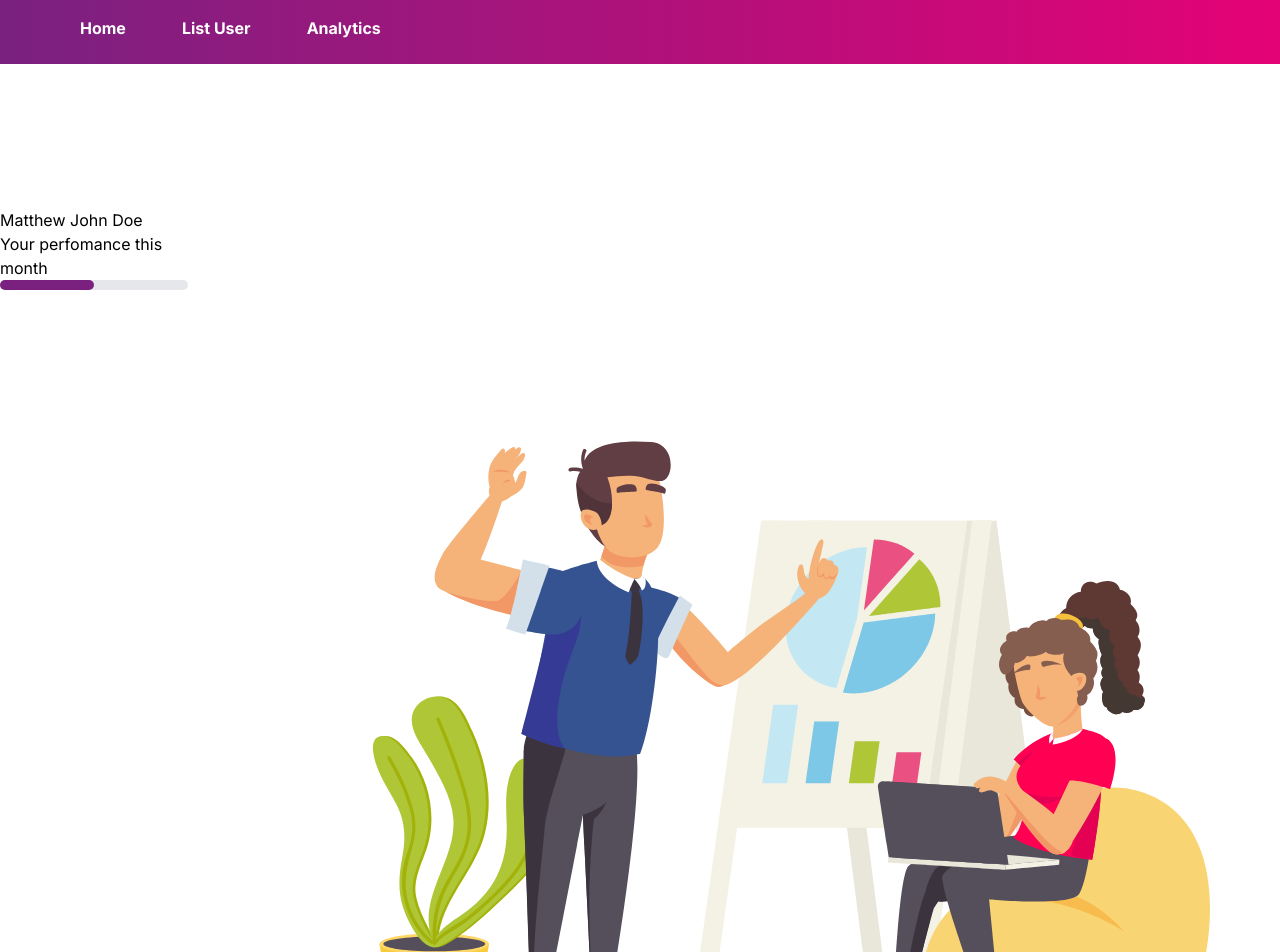
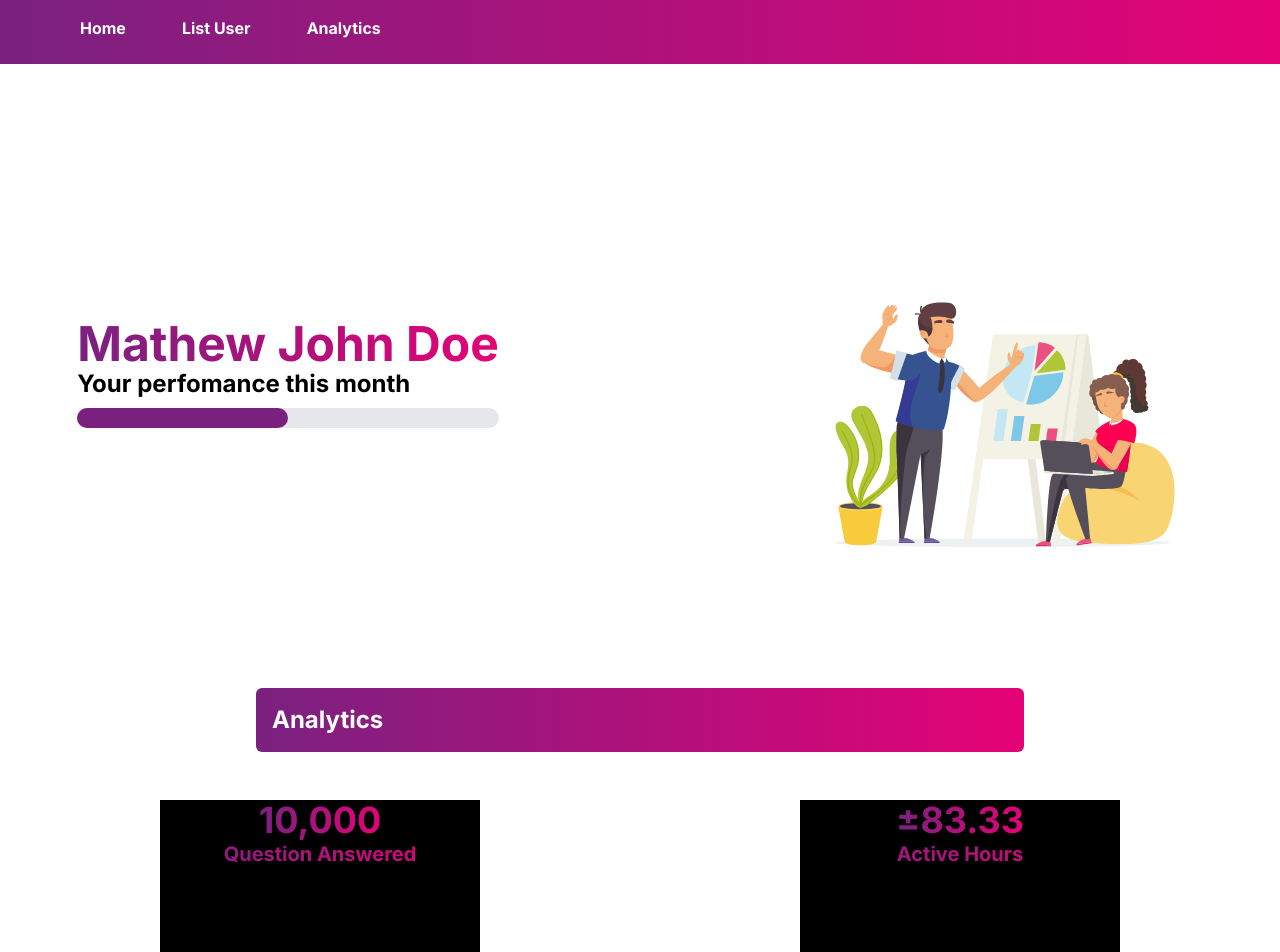
Before and after one commit to sipaling-hackaton/Sipaling-Hackaton-Technoscape-2024-app, a Next.js app in the folder app/: page /landing in a window 1280 px wide. Shown: the top 952 px of the page. Built offline with nearby package versions, Linux system fonts and the light colour scheme.

Commit message:
update landing Page
Stats not updated , Pie chart not integrated

```diff
--- a/app/src/app/landing/page.tsx
+++ b/app/src/app/landing/page.tsx
@@ -10,24 +10,40 @@ const Landing = () => {
     <div>
       <Navbar />
       <div className="flex flex-nowarp mb-24">
-        <div className="flex m-auto gap-36">
-          <div className="text-left pt-36">
-            <h1>Matthew John Doe</h1>
-            <h3>Your perfomance this month</h3>
-            <div className="w-full bg-gray-200 rounded-full h-2.5 dark:bg-gray-700">
+        <div className="flex m-auto gap-80">
+          <div className="text-left pt-64">
+            <h1 className="font-bold text-5xl bg-gradient-to-r from-[#7a2180] to-[#e40276] inline-block text-transparent bg-clip-text">Mathew John Doe</h1>
+            <h3 className="text-2xl font-bold pb-2">Your perfomance this month</h3>
+            <div className="w-full bg-gray-200 rounded-full h-5 dark:bg-gray-700">
               <div
-                className="bg-[#7A2180] h-2.5 rounded-full"
+                className="bg-[#7A2180] h-5 rounded-full"
                 style={{ width: "50%" }}></div>
             </div>
           </div>
           <div className="pt-36">
-            <Lottie animationData={animationOrang} />
+            <Lottie className="max-w-96"animationData={animationOrang} />
           </div>
         </div>
       </div>
-      <div className="text-center h-10 text-white font-bold w-3/4 m-auto flex flex-nowarp bg-gradient-to-r from-[#7a2180] to-[#e40276] rounded-md">
-        <h1 className="pt-2 pl-4">Analytics</h1>
+      <div className="text-center h-16 text-white font-bold w-3/5 m-auto flex flex-nowarp bg-gradient-to-r from-[#7a2180] to-[#e40276] rounded-md">
+        <h1 className="pt-4 pl-4 text-2xl">Analytics</h1>
       </div>
+      <div className="flex flex-nowarp mt-12 mb-14 ">
+        <div className="flex m-auto gap-80 items-center " >
+            <div className="w-80 h-52 bg-black items-center">
+            <div className="text-center">
+              <h1 className="font-bold text-4xl bg-gradient-to-r from-[#7a2180] to-[#e40276] inline-block text-transparent bg-clip-text">10,000</h1>
+              <h2 className="font-bold text-xl bg-gradient-to-r from-[#7a2180] to-[#e40276]  text-transparent bg-clip-text">Question Answered</h2>
+            </div>
+            </div>
+            <div className="w-80 h-52 bg-black items-center">
+                <div className="bg-black text-center">
+                  <h1 className="font-bold text-4xl bg-gradient-to-r from-[#7a2180] to-[#e40276] inline-block text-transparent bg-clip-text">±83.33</h1>
+                  <h2 className="font-bold text-xl bg-gradient-to-r from-[#7a2180] to-[#e40276]  text-transparent bg-clip-text">Active Hours</h2>
+                </div>
+            </div>
+          </div>
+        </div>
     </div>
   );
 };
```
